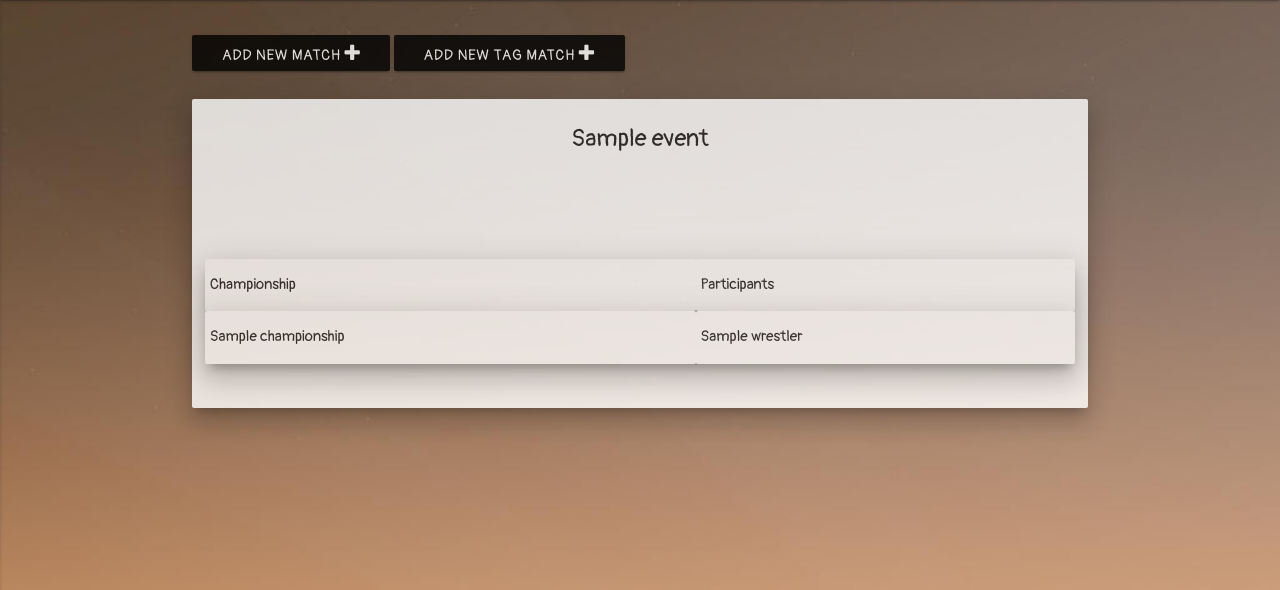
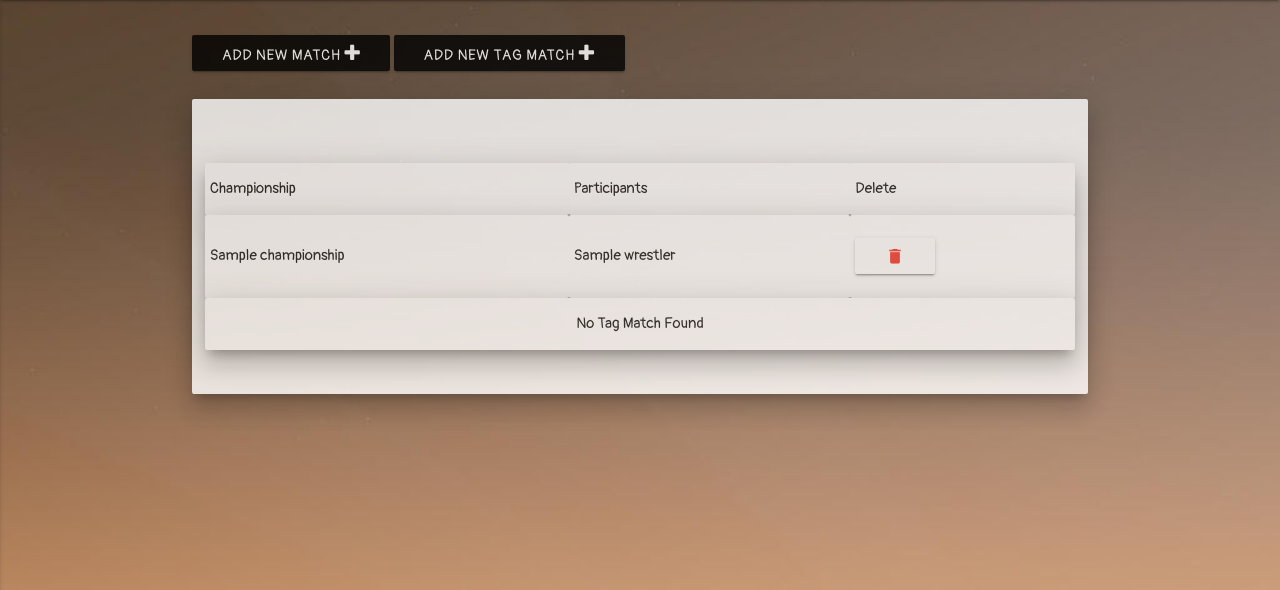
Before and after one commit to rajat19/Drafter, a Django app: a page that uses wwe2k16/templates/wwe2k16/event.html in a window 1280 px wide. Shown: the part 64-654 px from the top of the page. Run offline with Django 3.2, Linux system fonts and the light colour scheme; tables that the repository leaves empty hold one stand-in row (values such as "Sample post").

Commit message:
Updated event frontend(WIP)

```diff
--- a/wwe2k16/templates/wwe2k16/event.html
+++ b/wwe2k16/templates/wwe2k16/event.html
@@ -19,40 +19,64 @@
 		<div class="col s12">
 			<div class="card z-depth-5">
 				<div class="card-content {{event.brand.color|default:'black'}}">
-					<span class="card-title center">{{event.name}}</span>
+					<span class="card-title white-text center">{{event.name}}</span>
 					<div class="row">
 						<table>
 							<tr class="card z-depth-5">
-								<div class="card-content">
-									<td>Championship</td>
-									<td colspan="3">Participants</td>
-								</div>
+								<td>Championship</td>
+								<td colspan="2">Participants</td>
+								<td>Delete</td>
 							</tr>
 							{% for match in event.match_set.all %}
+							<tr class="card z-depth-5" id="match-{{match.pk}}">
+								<td>{{match.championship}}</td>
+								<td colspan="2">
+									<ul>
+									{% for wrestler in match.participants.all %}
+										<li>{{wrestler}}</li>
+									{% endfor %}
+									</ul>
+
+								</td>
+								<td>
+									<button class="btn waves-effect waves-light white"  onclick="deleteRequest('match', '{{match.pk}}')">
+										<i class="material-icons red-text">delete</i>
+									</button>
+								</td>
+							</tr>
+							{% empty %}
 							<tr class="card z-depth-5">
+								<td colspan="4" class="center">
+									No Match Found
+								</td>
+							</tr>
+							{% endfor %}
+							{% for match in event.tag_team_match_set.all %}
+							<tr class="card z-depth-5" id="match-{{match.pk}}">
 								<div class="card-content">
 									<td>{{match.championship}}</td>
+									<td colspan="2">
+										<ul>
+										{% for wrestler in match.team1.all %}
+											<li>{{wrestler}}</li>
+										{% endfor %}
+										{% for wrestler in match.team2.all %}
+											<li>{{wrestler}}</li>
+										{% endfor %}
+										</ul>
+									</td>
 									<td>
-										{% for wrestler in match.participants.all %}
-											{{wrestler}}
-										{% endfor %}
+										<button class="btn waves-effect waves-light white"  onclick="deleteRequest('tagmatch', '{{match.pk}}')">
+											<i class="material-icons red-text">delete</i>
+										</button>
 									</td>
 								</div>
 							</tr>
-							{% endfor %}
-							{% for match in event.tag_team_match_set.all %}
+							{% empty %}
 							<tr class="card z-depth-5">
-								<div class="card-content">
-									<td>{{match.championship}}</td>
-									<td>
-										{% for wrestler in match.team1.all %}
-											{{wrestler}}
-										{% endfor %}
-										{% for wrestler in match.team2.all %}
-											{{wrestler}}
-										{% endfor %}
-									</td>
-								</div>
+								<td colspan="4" class="center">
+									No Tag Match Found
+								</td>
 							</tr>
 							{% endfor %}
 						</table>
@@ -102,7 +126,7 @@
 		chipData.forEach(el => {
 			customData[el.tag] = null;
 		});
-		$('#matchModal > #id_winner').autocomplete({
+		$('#id_winner').autocomplete({
 			data: customData,
 			minLength: 1,
 		});
@@ -122,10 +146,10 @@
 			chipData.forEach(el => {
 				options.push(el.tag);
 			});
-			const event = $('#matchModal > #id_event').val();
-			const championship = $('#matchModal > #id_championship').val();
+			const event = $('#id_event').val();
+			const championship = $('#id_championship').val();
 			const match_type = $('#id_match_type').val();
-			const new_champion = $('#matchModal > #id_winner').val();
+			const new_champion = $('#id_winner').val();
 			const csrfmiddlewaretoken = $('input[name=csrfmiddlewaretoken]').val();
 			$.post("/wwe2k16/match/add/", {
 				event,
@@ -152,11 +176,11 @@
 			team2Data.forEach(el => {
 				options.team2.push(el.tag);
 			});
-			const event = $('#tagMatchModal > #id_event').val();
-			const championship = $('#tagMatchModal > #id_championship').val();
-			const winner = $('#tagMatchModal > #id_winner').val();
+			const event = $('#id_event').val();
+			const championship = $('#id_championship').val();
+			const winner = $('#id_winner').val();
 			const csrfmiddlewaretoken = $('input[name=csrfmiddlewaretoken]').val();
-			$.post("/wwe2k16/match/tagteam/add/", {
+			$.post("/wwe2k16/tagmatch/add/", {
 				event,
 				championship,
 				winner,
```
